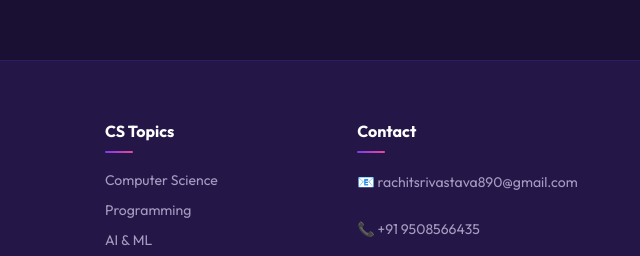
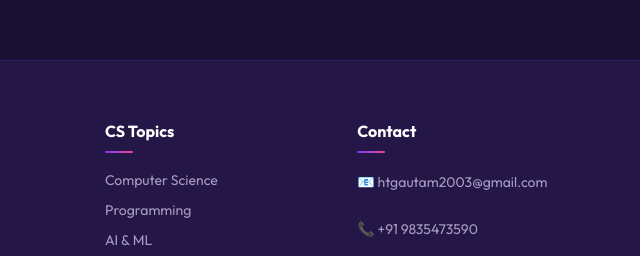
Before and after one commit to htgautam2003-spec/Virtual-E-Book-Store, a plain HTML site: page index.html in a window 1280 px wide. Shown: the part 5541-5797 px from the top of the page, 640-1280 px from the left. Drawn offline with nearby package versions, Linux system fonts and the light colour scheme; no server answers.

Commit message:
update html file

```diff
--- a/index.html
+++ b/index.html
@@ -878,8 +878,8 @@
     </div>
     <div class="footer-col">
       <h4>Contact</h4>
-      <p>📧 rachitsrivastava890@gmail.com</p><br>
-      <p>📞 +91 9508566435</p><br>
+      <p>📧 htgautam2003@gmail.com</p><br>
+      <p>📞 +91 9835473590</p><br>
       <p>📍 Patna, Bihar, India</p><br>
       <p>🕐 Mon–Sat: 9AM – 8PM</p>
     </div>
--- a/my.css
+++ b/my.css
@@ -332,4 +332,3 @@ footer{background:var(--dark3);border-top:1px solid rgba(124,58,237,0.15);paddin
   .cart-sidebar{width:100vw;}
   .footer-grid{grid-template-columns:1fr;}
   .pay-row{grid-template-columns:1fr;}
-}
```
Also changed, not shown: dashboard.html (deleted), login.html (deleted).
